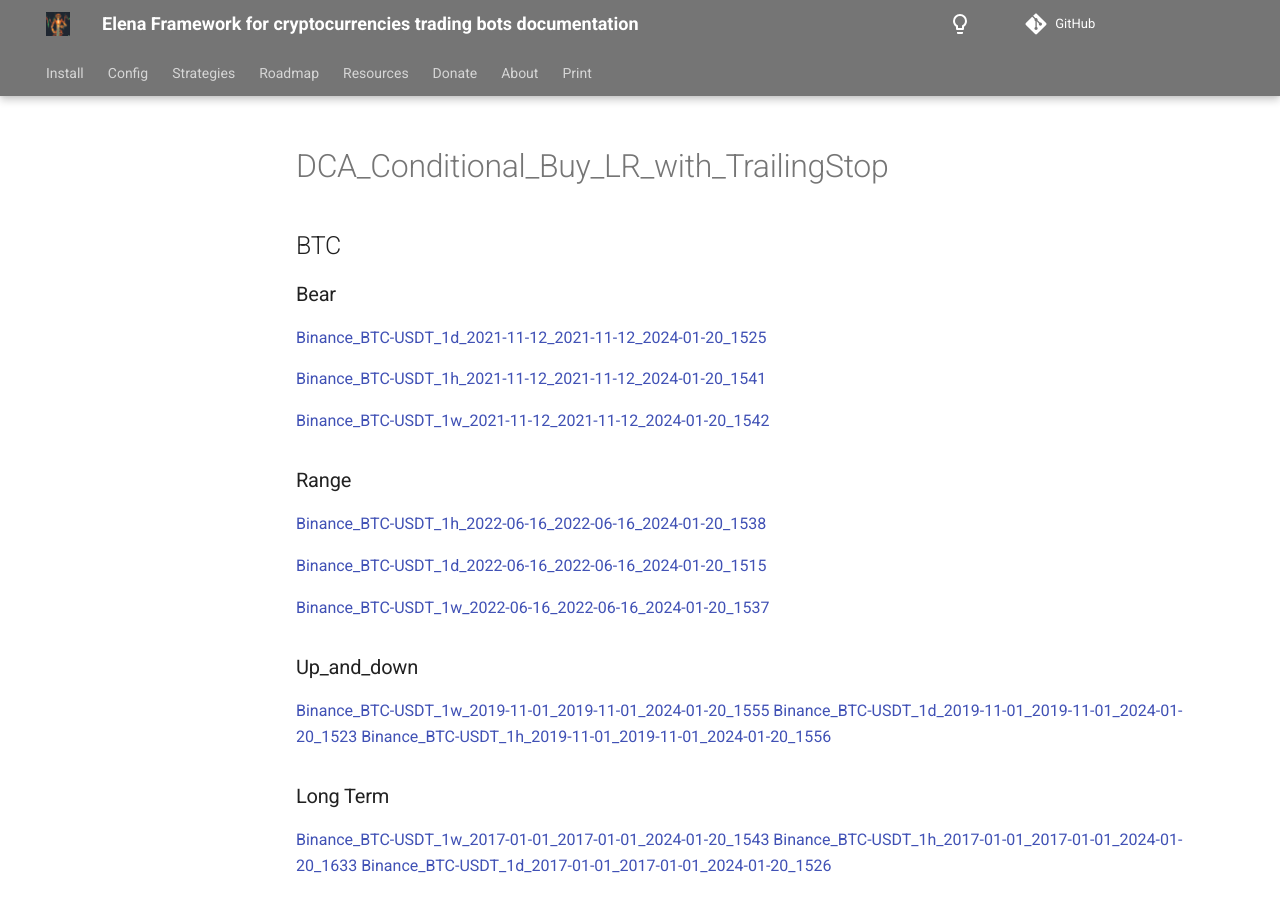
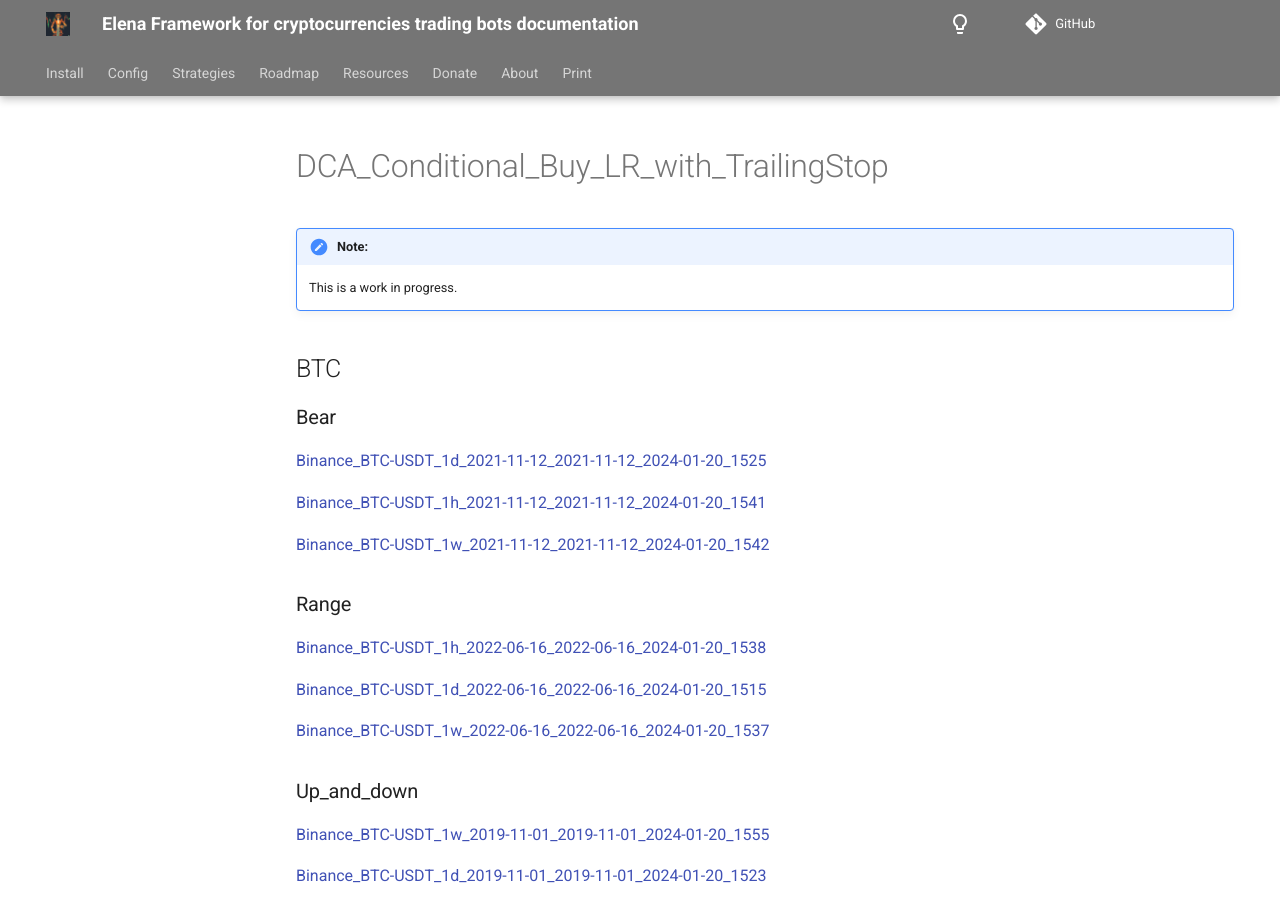
Before and after one commit to Pasta-fantasia/elena-docs, an MkDocs documentation site: the page built from docs/03_strategies/DCA_Conditional_Buy_LR_with_TrailingStop/index.md, in a window 1280 px wide and 900 px high. Built offline with MkDocs 1.6.1 and Material for MkDocs 9.7.7, drawn with Linux system fonts in a browser that asks for light colours; comment, search, counter and statistics services are not loaded.

Commit message:
feat: experiments

```diff
--- a/docs/03_strategies/DCA_Conditional_Buy_LR_with_TrailingStop/index.md
+++ b/docs/03_strategies/DCA_Conditional_Buy_LR_with_TrailingStop/index.md
@@ -1,4 +1,7 @@
 # DCA_Conditional_Buy_LR_with_TrailingStop
+
+!!! note "Note:"
+    This is a work in progress.
 
 ## BTC
 
@@ -21,13 +24,17 @@
 ### Up_and_down
 
 [Binance_BTC-USDT_1w_2019-11-01_2019-11-01_2024-01-20_1555](Up_and_down/Binance_BTC-USDT_1w_2019-11-01_2019-11-01_2024-01-20_1555)
+
 [Binance_BTC-USDT_1d_2019-11-01_2019-11-01_2024-01-20_1523](Up_and_down/Binance_BTC-USDT_1d_2019-11-01_2019-11-01_2024-01-20_1523)
+
 [Binance_BTC-USDT_1h_2019-11-01_2019-11-01_2024-01-20_1556](Up_and_down/Binance_BTC-USDT_1h_2019-11-01_2019-11-01_2024-01-20_1556)
 
 ### Long Term
 
 [Binance_BTC-USDT_1w_2017-01-01_2017-01-01_2024-01-20_1543](LongTerm/Binance_BTC-USDT_1w_2017-01-01_2017-01-01_2024-01-20_1543)
+
 [Binance_BTC-USDT_1h_2017-01-01_2017-01-01_2024-01-20_1633](LongTerm/Binance_BTC-USDT_1h_2017-01-01_2017-01-01_2024-01-20_1633)
+
 [Binance_BTC-USDT_1d_2017-01-01_2017-01-01_2024-01-20_1526](LongTerm/Binance_BTC-USDT_1d_2017-01-01_2017-01-01_2024-01-20_1526)
 
 
--- a/mkdocs.yml
+++ b/mkdocs.yml
@@ -60,7 +60,7 @@ nav:
     - 'Exchanges': '02_config/exchanges.md'
     - 'Telegram': '02_config/telegram.md'
   - 'Strategies':
-      - 'Use cases': '03_strategies/index.md'
+      - 'Use cases and overview': '03_strategies/index.md'
       - 'DCA_Conditional_Buy_LR_with_TrailingStop': '03_strategies/DCA_Conditional_Buy_LR_with_TrailingStop'
   - 'Roadmap': '04_roadmap/index.md'
   - 'Resources': 'resources.md'
```
